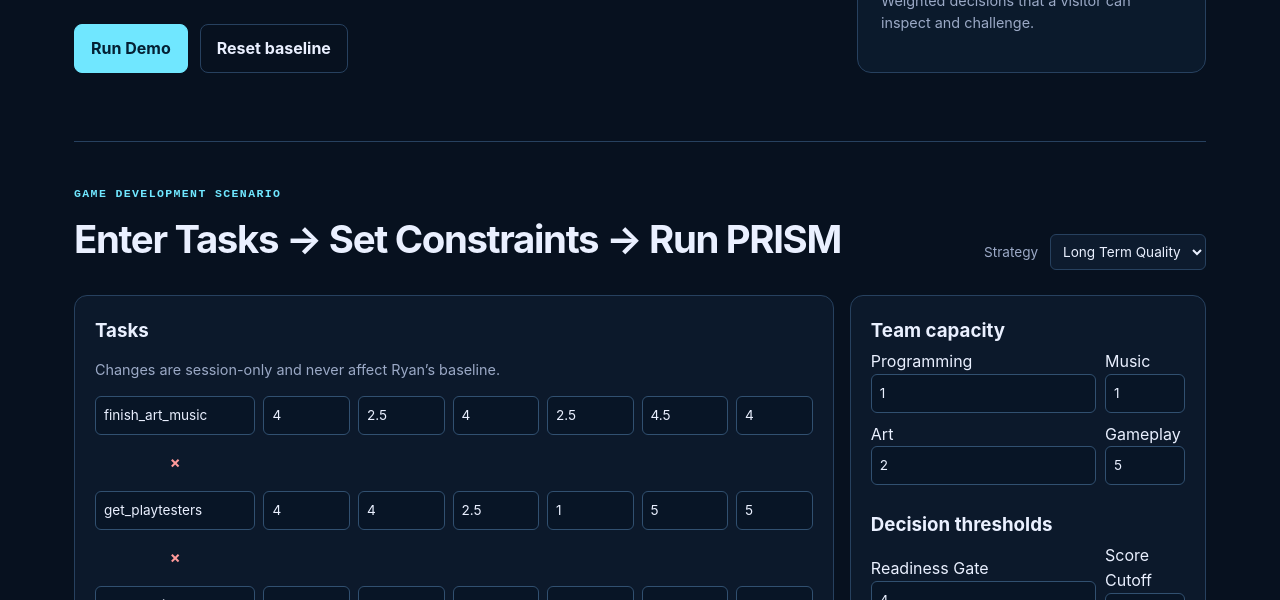
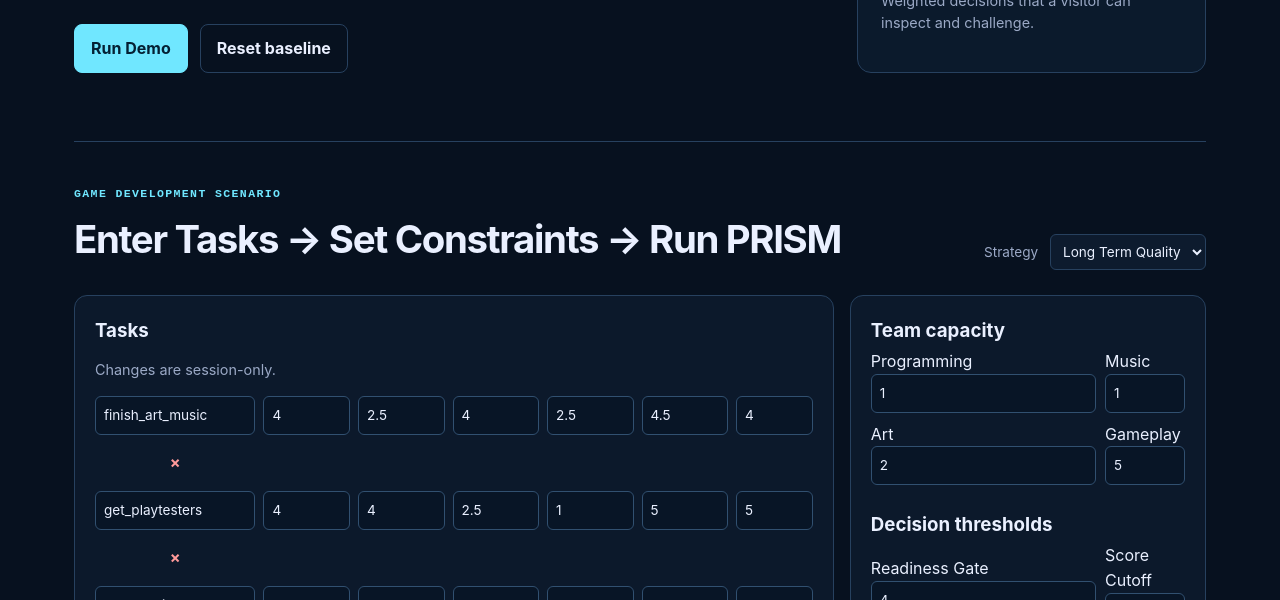
Before and after one commit to huskoz/mydecisionengine, a plain HTML site: page dist/index.html in a window 1280 px wide. Shown: the part 500-1100 px from the top of the page. Drawn offline with Linux system fonts and the light colour scheme.

Commit message:
Shorten PRISM session-only note

```diff
--- a/dist/index.html
+++ b/dist/index.html
@@ -1,7 +1,7 @@
 <!doctype html><html lang="en"><head><meta charset="utf-8"><meta name="viewport" content="width=device-width,initial-scale=1"><meta name="description" content="PRISM is a deterministic priority and resource-allocation system built by Ryan Cai."><title>PRISM — Priority & Resource Allocation System</title><link rel="stylesheet" href="style.css"></head><body>
 <header><a class="brand" href="#top">PRISM<span>Priority & Resource Allocation System</span></a><nav><a href="#demo">Try Demo</a><a href="#how">How It Works</a><a href="#about">About</a><a href="https://github.com/huskoz/mydecisionengine" target="_blank" rel="noreferrer">View Source ↗</a></nav></header>
 <main id="top"><section class="intro"><div><p class="eyebrow">DETERMINISTIC DECISION ENGINE</p><h1>Turn a backlog into an explainable decision plan.</h1><p class="lede">PRISM scores tasks, checks readiness and dependencies, then allocates finite team capacity. No AI. Same inputs produce the same plan.</p><div class="actions"><button id="run-demo" class="primary">Run Demo</button><button id="reset" class="secondary">Reset baseline</button></div></div><aside><span>INPUT → EVALUATE → GATE → RANK → ALLOCATE</span><strong>5 stages</strong><p>Weighted decisions that a visitor can inspect and challenge.</p></aside></section>
-<section id="demo" class="workspace"><div class="section-head"><div><p class="eyebrow">GAME DEVELOPMENT SCENARIO</p><h2>Enter Tasks → Set Constraints → Run PRISM</h2></div><label>Strategy <select id="mode"></select></label></div><div class="grid"><section class="panel"><h3>Tasks</h3><p class="muted">Changes are session-only and never affect Ryan’s baseline.</p><div id="tasks"></div><button id="add-task" class="secondary small">+ Add task</button></section><section class="panel"><h3>Team capacity</h3><div id="capacity" class="capacity"></div><h3>Decision thresholds</h3><div id="thresholds" class="capacity"></div><button id="run" class="primary wide">Run PRISM</button></section></div></section>
+<section id="demo" class="workspace"><div class="section-head"><div><p class="eyebrow">GAME DEVELOPMENT SCENARIO</p><h2>Enter Tasks → Set Constraints → Run PRISM</h2></div><label>Strategy <select id="mode"></select></label></div><div class="grid"><section class="panel"><h3>Tasks</h3><p class="muted">Changes are session-only.</p><div id="tasks"></div><button id="add-task" class="secondary small">+ Add task</button></section><section class="panel"><h3>Team capacity</h3><div id="capacity" class="capacity"></div><h3>Decision thresholds</h3><div id="thresholds" class="capacity"></div><button id="run" class="primary wide">Run PRISM</button></section></div></section>
 <section class="plan" aria-live="polite"><div class="section-head"><div><p class="eyebrow">DECISION PLAN</p><h2 id="plan-title">Run the scenario to see recommendations.</h2></div><div id="remaining"></div></div><div id="results" class="results"></div></section>
 <section id="how" class="how"><p class="eyebrow">HOW IT WORKS</p><h2>Five transparent stages.</h2><div class="steps"><article><b>01</b><h3>Weighted scoring</h3><p>Signals are multiplied by the selected mode’s weights.</p></article><article><b>02</b><h3>Readiness checks</h3><p>Tasks below the readiness gate are held back.</p></article><article><b>03</b><h3>Dependencies</h3><p>Blocked work waits until its prerequisites are complete or underway.</p></article><article><b>04</b><h3>Resource constraints</h3><p>Each scheduled task consumes the capacity it needs.</p></article><article><b>05</b><h3>Explainable ranking</h3><p>Every verdict includes its score and a deterministic reason.</p></article></div></section>
 <section id="about" class="about"><p class="eyebrow">ABOUT</p><h2>PRISM</h2><p>Designed and built by Ryan Cai · Summer 2026. A rule-based systems project exploring how a small team can turn competing work into a clear, auditable action plan.</p></section></main><footer>PRISM · Deterministic by design · <a href="https://github.com/huskoz/mydecisionengine">Source code</a></footer><script type="module" src="app.mjs"></script></body></html>
```
